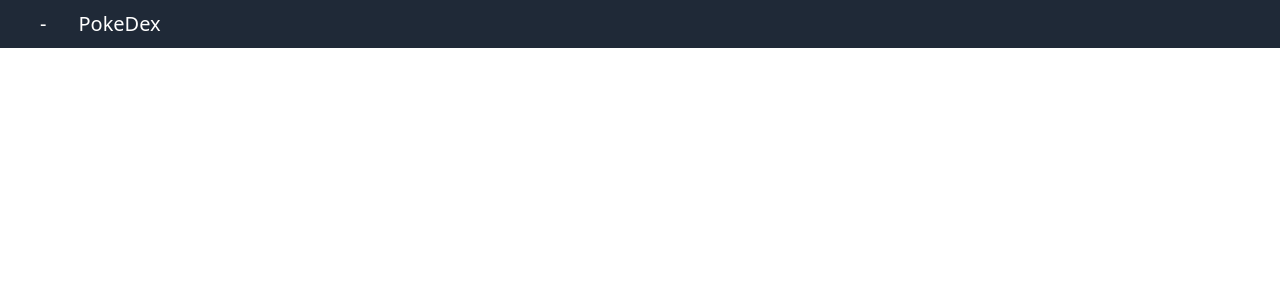
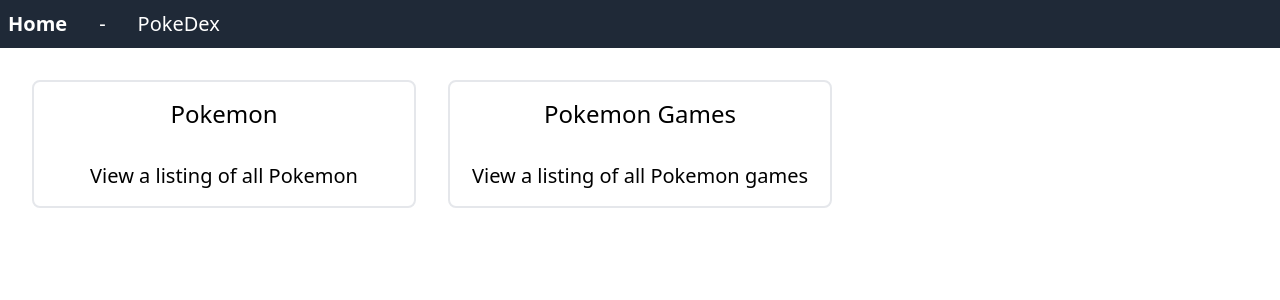
Before and after one commit to TomBebb/pokedex, a Vue app: page / in a window 1280 px wide. Before the commit this address had no page. Shown: the top 300 px of the page. Built offline with nearby package versions, Linux system fonts and the light colour scheme.

Commit message:
Add homepage

```diff
--- a/src/nav.ts
+++ b/src/nav.ts
@@ -1,9 +1,18 @@
 export interface NavItem {
   name: string
-
   path: string
+  desc: string
 }
 
 export const navItems: NavItem[] = [
-  { path: "/list/pokemon", name: "List Pokemon" },
+  {
+    path: "/list/pokemon",
+    name: "Pokemon",
+    desc: "View a listing of all Pokemon",
+  },
+  {
+    path: "/list/version",
+    name: "Pokemon Games",
+    desc: "View a listing of all Pokemon games",
+  },
 ]
--- a/src/router.ts
+++ b/src/router.ts
@@ -10,6 +10,7 @@
 const PokemonView = () => import("./views/PokemonView.vue")
 const PokemonMoveView = () => import("./views/PokemonMove.vue")
 const PokemonListView = () => import("./views/List.vue")
+const HomeView = () => import("./views/Home.vue")
 
 export interface MyRouteMeta {
   name: string
@@ -40,6 +41,14 @@
       visible: false,
     },
   },
+  {
+    path: "/",
+    component: HomeView,
+    meta: {
+      name: "Home",
+      visible: false,
+    },
+  },
 ]
 export function getRouteMeta(
   route: RouteRecord | RouteLocationNormalized
--- /dev/null
+++ b/src/views/Home.vue
@@ -0,0 +1,22 @@
+<script setup lang="ts">
+import { navItems } from "../nav.ts"
+
+import { RouterLink } from "vue-router"
+</script>
+
+<template>
+
+    <div class="grid lg:grid-cols-3 gap-8 p-8">
+
+
+        <RouterLink v-for="item in navItems" :to="item.path"
+            class="flex items-center flex-col border-2 rounded-lg gap-8 p-4">
+            <div class="text-2xl ">
+                {{ item.name }}
+            </div>
+            <div class="text-xl text-ellipsis">
+                {{ item.desc }}
+            </div>
+        </RouterLink>
+    </div>
+</template>
--- a/src/views/List.vue
+++ b/src/views/List.vue
@@ -1,37 +1,41 @@
 <script lang="ts" setup>
-import { useFetch, } from "@vueuse/core"
+import { useFetch } from "@vueuse/core"
 import { PaginatedResult } from "../rest.types"
 
 import { RouterLink } from "vue-router"
 import { Icon } from "@iconify/vue"
 import { apiRefToLocal } from "../misc"
 import * as changeCase from "change-case"
-import { useRouteParams, useRouteQuery } from "@vueuse/router";
+import { useRouteParams, useRouteQuery } from "@vueuse/router"
 import { computed } from "vue"
 
 const type = useRouteParams("type")
 
-const offset = useRouteQuery('offset', 0, { transform: Number })
-const limit = useRouteQuery('limit', 25, { transform: Number })
-const fetchUrl = computed(() =>
-    `https://pokeapi.co/api/v2/${type.value}/?offset=${encodeURIComponent(offset.value)}&limit=${encodeURIComponent(limit.value)}`)
-const { data, isFinished, isFetching } = useFetch(fetchUrl,
-    { refetch: true }
-).json<PaginatedResult>()
+const offset = useRouteQuery("offset", 0, { transform: Number })
+const limit = useRouteQuery("limit", 25, { transform: Number })
+const fetchUrl = computed(
+  () =>
+    `https://pokeapi.co/api/v2/${type.value}/?offset=${encodeURIComponent(offset.value)}&limit=${encodeURIComponent(limit.value)}`
+)
+const { data, isFinished, isFetching } = useFetch(fetchUrl, {
+  refetch: true,
+}).json<PaginatedResult>()
 
-const totalPages = computed(() => Math.ceil((data.value?.count ?? 0) / limit.value))
+const totalPages = computed(() =>
+  Math.ceil((data.value?.count ?? 0) / limit.value)
+)
 const pageIndex = computed({
   get: () => Math.floor(offset.value / limit.value),
-    set: v => {
+  set: (v) => {
     offset.value = v * limit.value
-    }
+  },
 })
 const pageNumber = computed({
   get: () => pageIndex.value + 1,
-    set: v => pageIndex.value = v - 1
+  set: (v) => (pageIndex.value = v - 1),
 })
 function nextPage() {
-    console.log('nex')
+  console.log("nex")
   pageIndex.value++
 }
 function prevPage() {
@@ -41,23 +45,30 @@
 
 <template>
   <div class="flex flex-col">
-        <Icon icon="fa-solid:spinner" class="animate-spin absolute left-1/2 top-1/2" v-if="isFetching" />
-        <div class="top-[6vh] flex flex-row items-center border-b-2 border-gray-700 bg-white pl-3 gap-2 min-h-10"
-            :class="{ 'invisible': !isFinished }">
-            <div>
-
-                Page {{ pageNumber }} of {{ totalPages }}
-            </div>
-
+    <Icon
+      icon="fa-solid:spinner"
+      class="absolute left-1/2 top-1/2 animate-spin"
+      v-if="isFetching"
+    />
+    <div
+      class="top-[6vh] flex min-h-10 flex-row items-center gap-2 border-b-2 border-gray-700 bg-white pl-3"
+      :class="{ invisible: !isFinished }"
+    >
+      <div>Page {{ pageNumber }} of {{ totalPages }}</div>
 
       <button
-                class="border-orange-300  border-2 px-3 rounded disabled:border-red-700 flex flex-row gap-2 items-center"
-                :disabled="pageIndex <= 0" @click="prevPage">
+        class="flex flex-row items-center gap-2 rounded border-2 border-orange-300 px-3 disabled:border-red-700"
+        :disabled="pageIndex <= 0"
+        @click="prevPage"
+      >
         <Icon icon="fa6-solid:angles-left" />
         Prev
       </button>
-            <button class="border-green disabled:border-red-700 border-2 px-3 rounded flex flex-row gap-2 items-center"
-                :disabled="pageIndex >= totalPages" @click="nextPage">
+      <button
+        class="border-green flex flex-row items-center gap-2 rounded border-2 px-3 disabled:border-red-700"
+        :disabled="pageIndex >= totalPages"
+        @click="nextPage"
+      >
         <Icon icon="fa6-solid:angles-right" />
         Next
       </button>
@@ -66,6 +77,5 @@
     <RouterLink v-for="item in data?.results ?? []" :to="apiRefToLocal(item)">
       {{ changeCase.capitalCase(item.name) }}
     </RouterLink>
-
   </div>
 </template>
```
Lines whose indentation alone changed are shown as unchanged.
